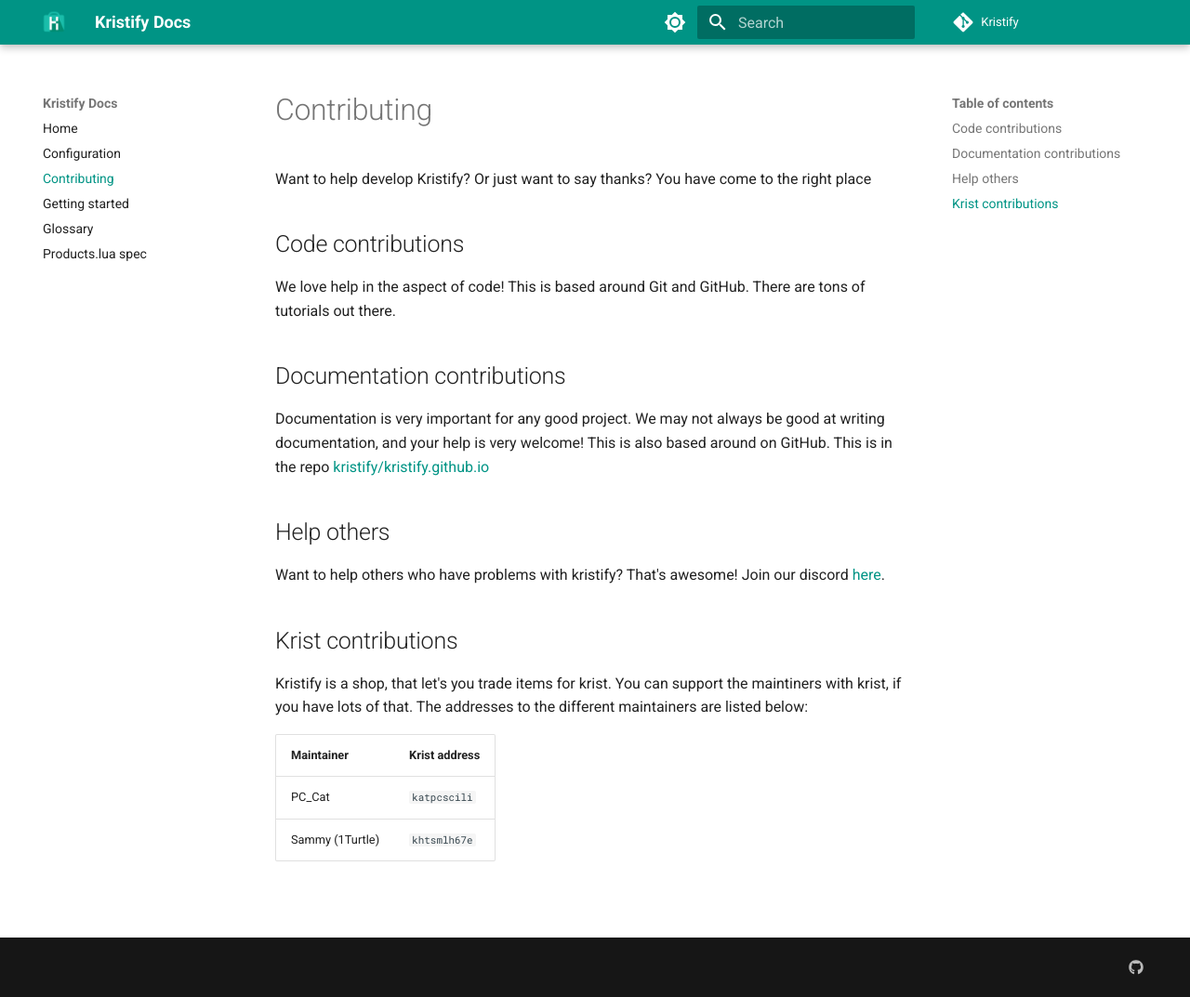
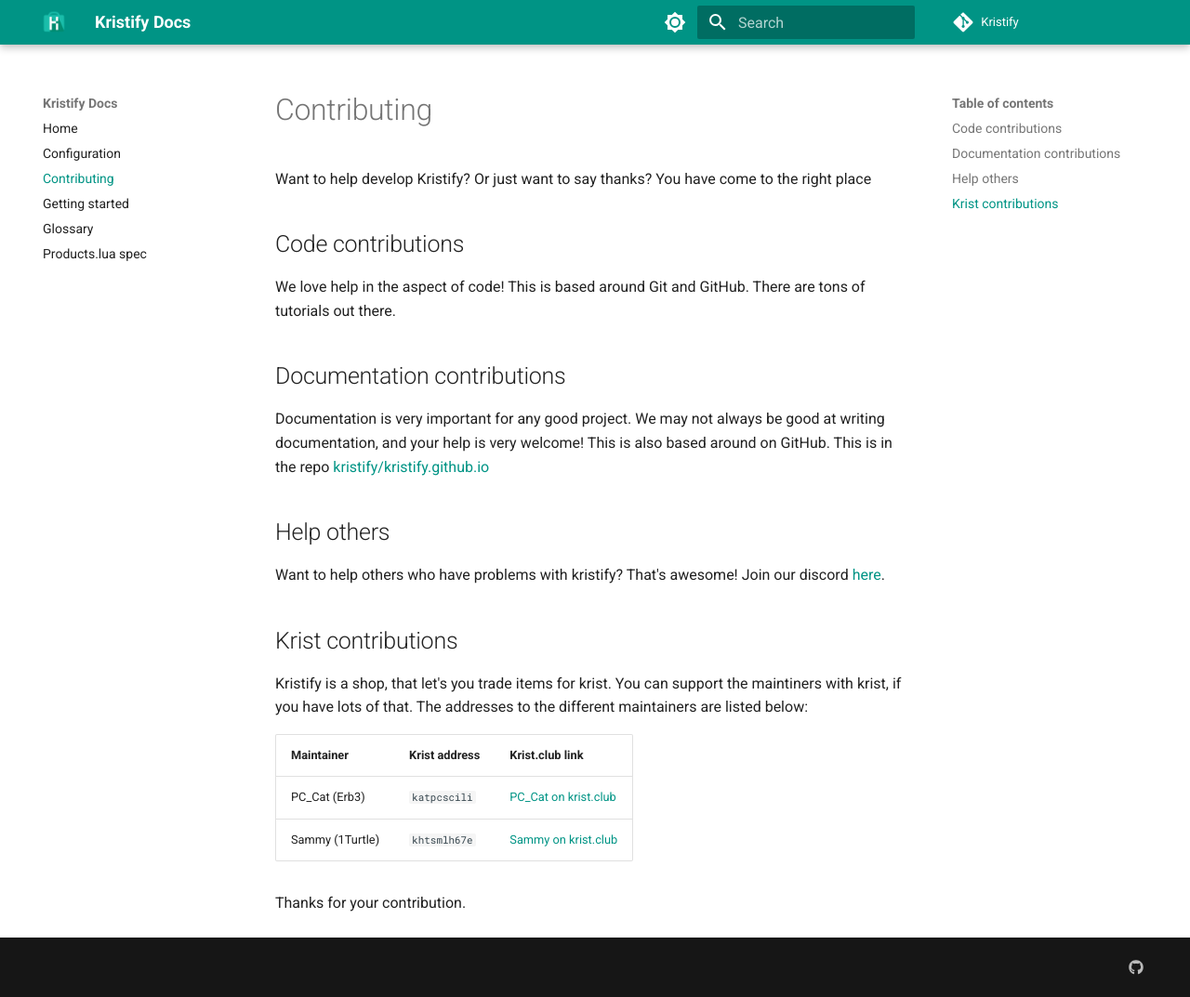
Before and after one commit to Kristify/docs, an MkDocs documentation site: the page built from docs/contributing.md, in a window 1280 px wide and 1073 px high. Shown: the whole window at 93% size. Built offline with MkDocs 1.6.1 and Material for MkDocs 9.7.7, drawn with Linux system fonts in a browser that asks for light colours; comment, search, counter and statistics services are not loaded.

Commit message:
docs: Edit contributing.md

```diff
--- a/docs/contributing.md
+++ b/docs/contributing.md
@@ -20,7 +20,9 @@ Want to help others who have problems with kristify? That's awesome! Join our di
 Kristify is a shop, that let's you trade items for krist. You can support the maintiners with krist, if you have lots of that.
 The addresses to the different maintainers are listed below:
 
-| Maintainer | Krist address |
-|------------|---------------|
-| PC_Cat     | `katpcscili`  |
-| Sammy (1Turtle) | `khtsmlh67e` |
+| Maintainer      | Krist address | Krist.club link                                                                                                            |
+| --------------- | ------------- | -------------------------------------------------------------------------------------------------------------------------- |
+| PC_Cat (Erb3)   | `katpcscili`  | [PC_Cat on krist.club](https://krist.club/send?to=katpcscili&metadata=message%3DDonation+%28Kristify%29)                   |
+| Sammy (1Turtle) | `khtsmlh67e`  | [Sammy on krist.club](https://krist.club/send?to=khtsmlh67e&metadata=donate%3Dtrue%3Bdonation%3Dtrue%3Bmessage%3DKristify) |
+
+Thanks for your contribution.
```
